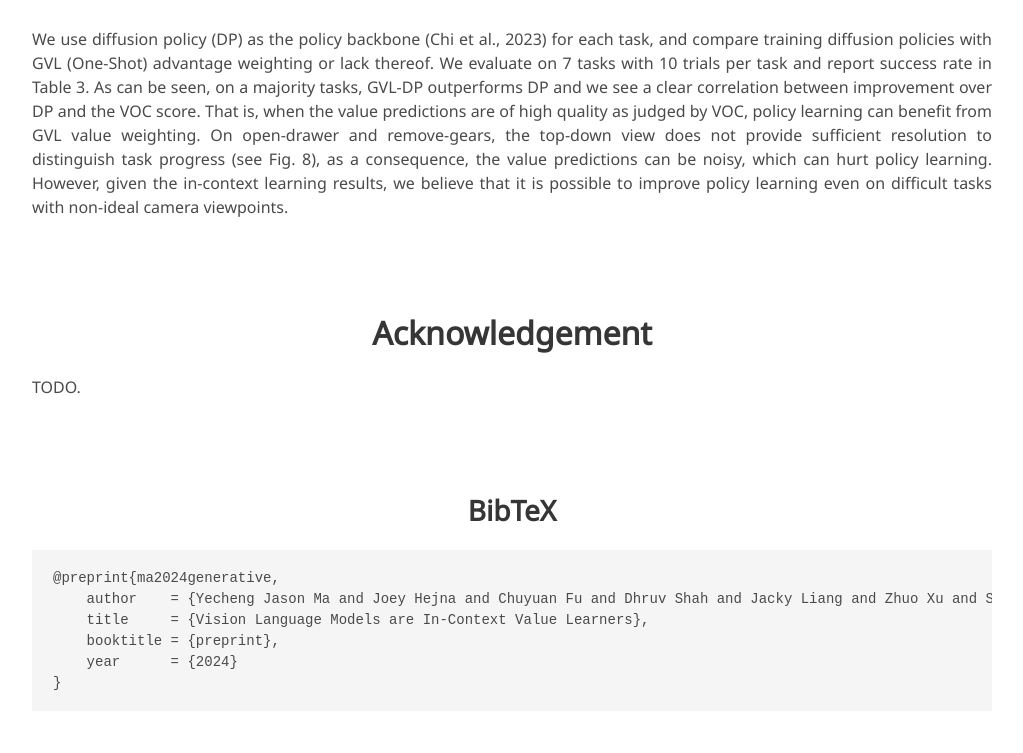
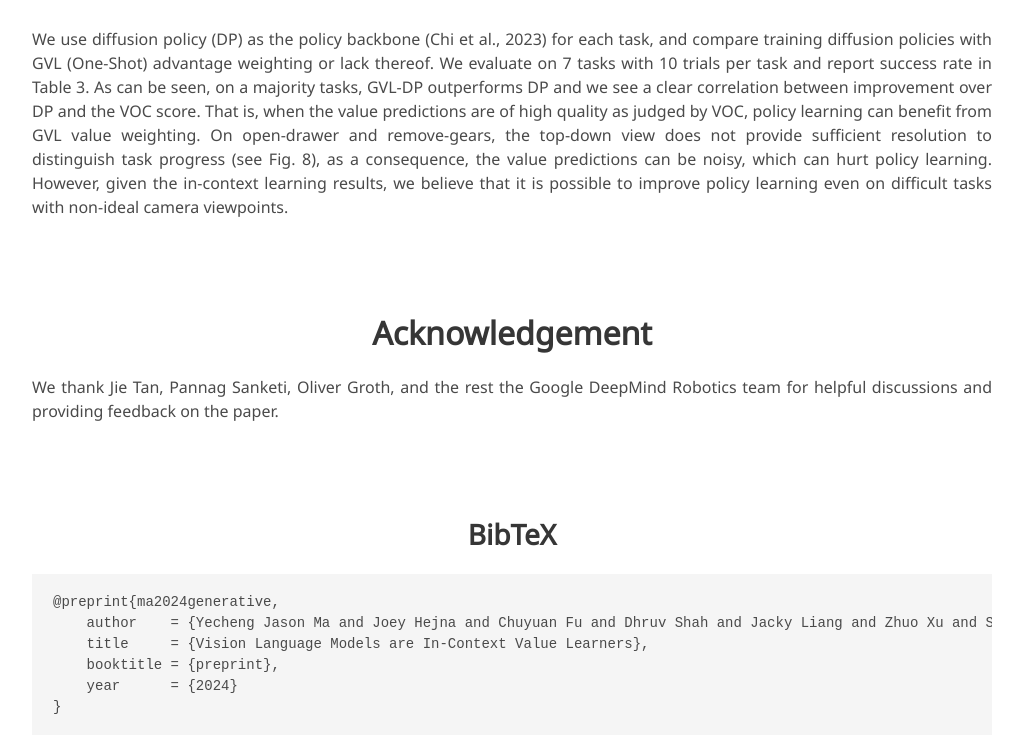
Before and after one commit to generative-value-learning/generative-value-learning.github.io, a plain HTML site: page index.html in a window 1280 px wide. Shown: the part 6745-7498 px from the top of the page, without its empty margins (128-1151 px from the left). Drawn offline with nearby package versions, Linux system fonts and the light colour scheme; some icons are missing; a web font is replaced by a local one.

```diff
--- a/index.html
+++ b/index.html
@@ -628,8 +628,7 @@ Gemini-1.5-Pro, can be re-purposed to make for general-purpose value functions w
             <h2 class="title is-3 has-text-centered">Acknowledgement</h2>
             <div class="content has-text-justified">
               <p>
-                TODO.
-              </p>
+                We thank Jie Tan, Pannag Sanketi, Oliver Groth, and the rest the Google DeepMind Robotics team for helpful discussions and providing feedback on the paper.              </p>
             </div>
           </div>
         </div>
```
